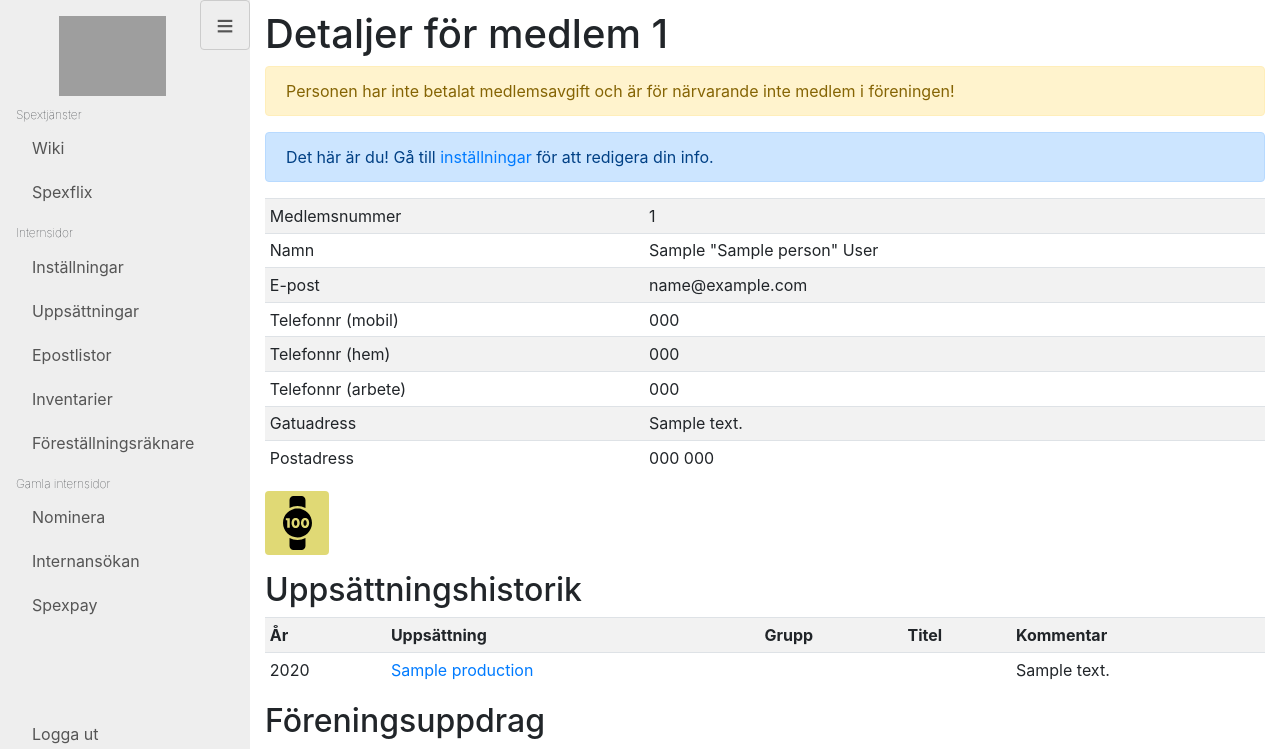
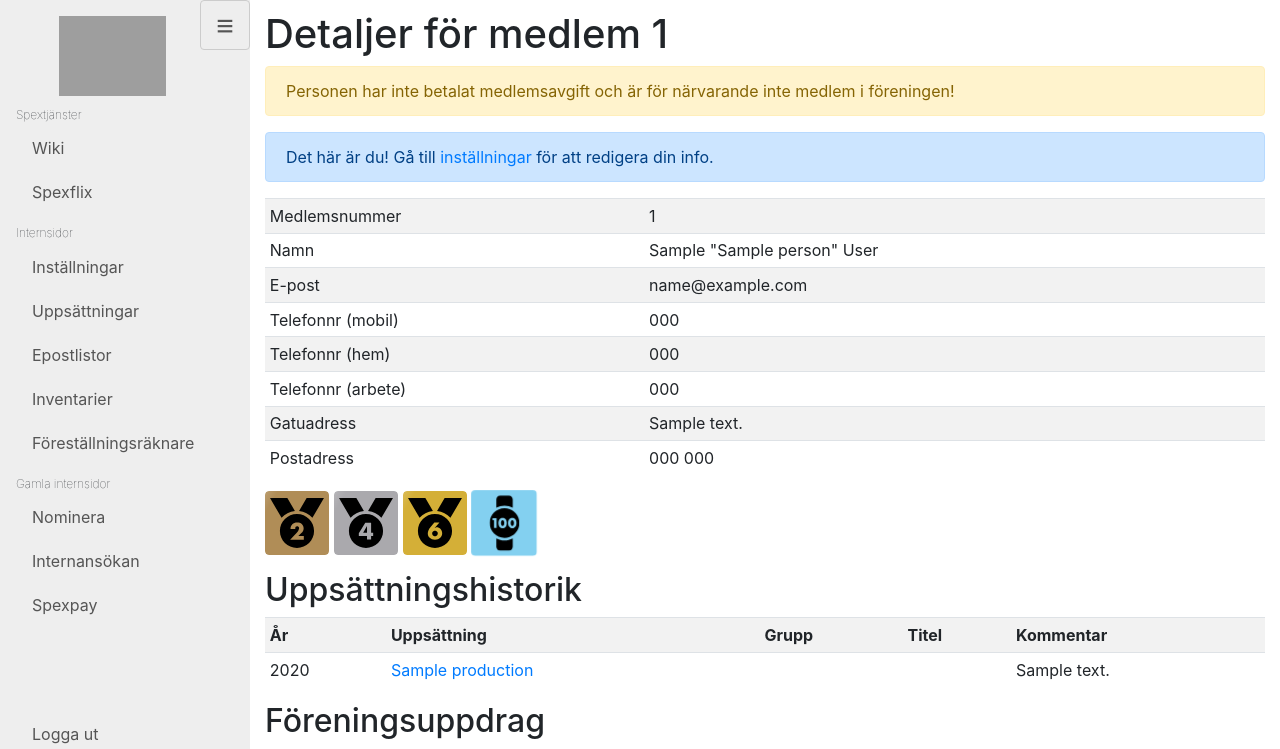
Before and after one commit to LinkopingsStudentspex/internsidor, a Django app: page /batadasen/persons/1/ in a window 1280 px wide. Shown: the top 749 px of the page. Run offline with Django 3.2, Linux system fonts and the light colour scheme; a user stored in the database is signed in; tables that the repository leaves empty hold one stand-in row (values such as "Sample post"); parts of the project's set-up code (start-up, migrations or seed data) failed here and were passed over; some libraries are stand-ins or nearby versions; grey boxes are pictures that could not be loaded.

Commit message:
WIP:  daljer

```diff
--- a/batadasen/admin.py
+++ b/batadasen/admin.py
@@ -72,7 +72,7 @@ class PersonAdmin(admin.ModelAdmin):
         ('phone_home', 'phone_work', 'phone_extra'),
         'address_list_email',
         ('user', 'send_activation_link', 'provision_gsuite_account'),
-        'hundred_club',
+        ('medal_2', 'medal_4', 'medal_6', 'hundred_club'),
         'deceased',
         ('wants_spexinfo', 'wants_blandat', 'wants_trams'),
         'email_active',
--- a/batadasen/models.py
+++ b/batadasen/models.py
@@ -74,6 +74,9 @@ class Person(models.Model):
         help_text='Är personens mailadress aktiv och fungerande? '
                   'Om denna ruta kryssas ur kommer personen inte längre få några brev från spexets maillistor.')
     hundred_club = models.BooleanField('hundraklubben', default=False)
+    medal_2 = models.BooleanField('medalj 2', default=False)
+    medal_4 = models.BooleanField('medalj 4', default=False)
+    medal_6 = models.BooleanField('medalj 6', default=False)
     deceased = models.BooleanField('avliden', default=False)
     address_changed_date = models.DateTimeField('adress ändrad', null=True, blank=True)
     mail_changed_date = models.DateTimeField('mail ändrad', null=True, blank=True)
--- a/batadasen/static/style.css
+++ b/batadasen/static/style.css
@@ -150,10 +150,51 @@ main {
 
 }
 
-.achievement-100 {
-    background:  #e0d975 url("/static/images/100-klocka.svg");
+.achievement-2 {
+    background:  #b08d57 url("/static/images/2-medalj.svg");
 }
 
+.achievement-4 {
+    background:  #aaa9ad url("/static/images/4-medalj.svg");
+}
+
+.achievement-6 {
+    background:  #d4af37 url("/static/images/6-medalj.svg");
+}
+
+.achievement-100 {
+    background:  #83d0f0 url("/static/images/100-klocka.svg");
+}
+
+.shimmer {
+    mask: linear-gradient(-60deg, #000 30%, #0005, #000 70%) right/400% 100%;
+    animation: shimmer 5s infinite;
+}
+
+.tick {
+    animation: tick 2s infinite;
+}
+
+@keyframes shimmer {
+    90% {
+       mask-position: right;
+    }
+    100% {
+        mask-position: left;
+    }
+}
+
+@keyframes tick {
+    49% {
+        translate: scale(1);
+    }
+    50% {
+        transform: scale(1.03);
+    }
+    99% {
+        transform: rotate(1.03);
+    }
+}
 
 .sidebar-nav {
     position: absolute;
--- a/batadasen/templates/batadasen/person_detail.html
+++ b/batadasen/templates/batadasen/person_detail.html
@@ -69,7 +69,10 @@ Personen har inte betalat medlemsavgift och är för närvarande inte medlem i f
 </table>
 
 <div class="achievements">
-    {% if object.hundred_club %}<div class="achievement-100"></div>{% endif %}
+    {% if object.medal_2 %}<div class="achievement-2 shimmer"></div>{% endif %}
+    {% if object.medal_4 %}<div class="achievement-4 shimmer"></div>{% endif %}
+    {% if object.medal_6 %}<div class="achievement-6 shimmer"></div>{% endif %}
+    {% if object.hundred_club %}<div class="achievement-100 tick"></div>{% endif %}
 </div>
 
 <h2>Uppsättningshistorik</h2>
```
Also changed, not shown: batadasen/migrations/0016_person_medal_2_person_medal_4_person_medal_6.py (added), batadasen/static/images/2-medalj.svg (added), batadasen/static/images/4-medalj.svg (added), batadasen/static/images/6-medalj.svg (added).
